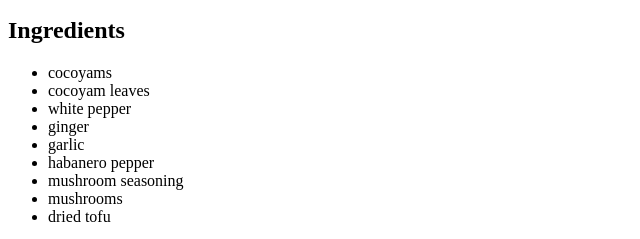
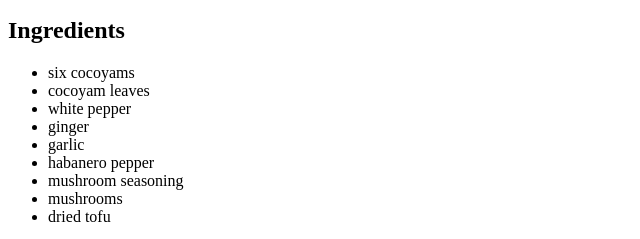
Before and after one commit to greyspaced/odin-recipes, a plain HTML site: page recipes/ekwang.html in a window 1280 px wide. Shown: the part 451-690 px from the top of the page, 0-640 px from the left. Drawn offline with Linux system fonts and the light colour scheme.

Commit message:
added quantity for cocoyam

```diff
--- a/recipes/ekwang.html
+++ b/recipes/ekwang.html
@@ -11,7 +11,7 @@
         <p>Cameroonian savory dish made from grated cocoyams. Paste is then wrapped in hardly leaves in chucnky finger-style form. Then simmered in a currys of spices and herbs such as white pepper, ginge, garlic, etc. The curry is yellowish in colour and the leaves are a deep, rich green.</p>
         <p><h2>Ingredients</h2></p>
         <p><ul>
-                <li>cocoyams</li>
+                <li>six cocoyams</li>
                 <li>cocoyam leaves</li>
                 <li>white pepper</li>
                 <li>ginger</li>
```
Also changed, not shown: 2 other files.
